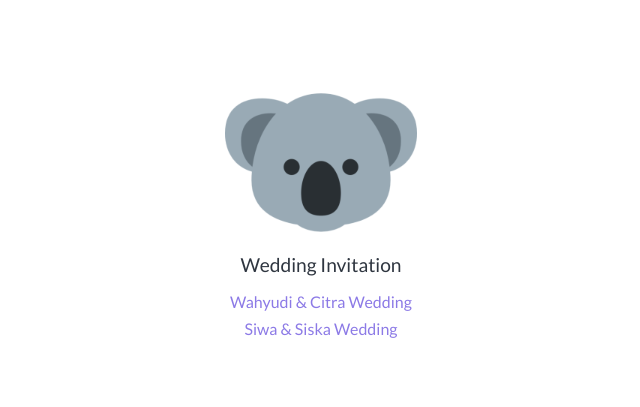
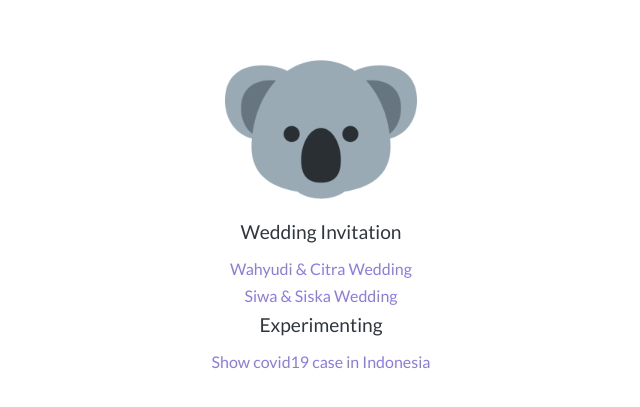
Before and after one commit to wijaksanapanji/wijaksanapanji.com, a plain HTML site: page projects/index.html in a window 1280 px wide. Shown: the part 197-604 px from the top of the page, without its empty margins (319-959 px from the left). Drawn offline with Linux system fonts and the light colour scheme.

Commit message:
add project

```diff
--- a/projects/index.html
+++ b/projects/index.html
@@ -38,6 +38,12 @@
         <li class="project-item">
           <a href="/projects/siwa-siska-wedding">Siwa & Siska Wedding</a>
         </li>
+        <li class="category">Experimenting</li>
+        <li class="project-item">
+          <a href="/projects/covid19-indonesia"
+            >Show covid19 case in Indonesia</a
+          >
+        </li>
       </ul>
     </div>
     <script src="../app.js"></script>
```
